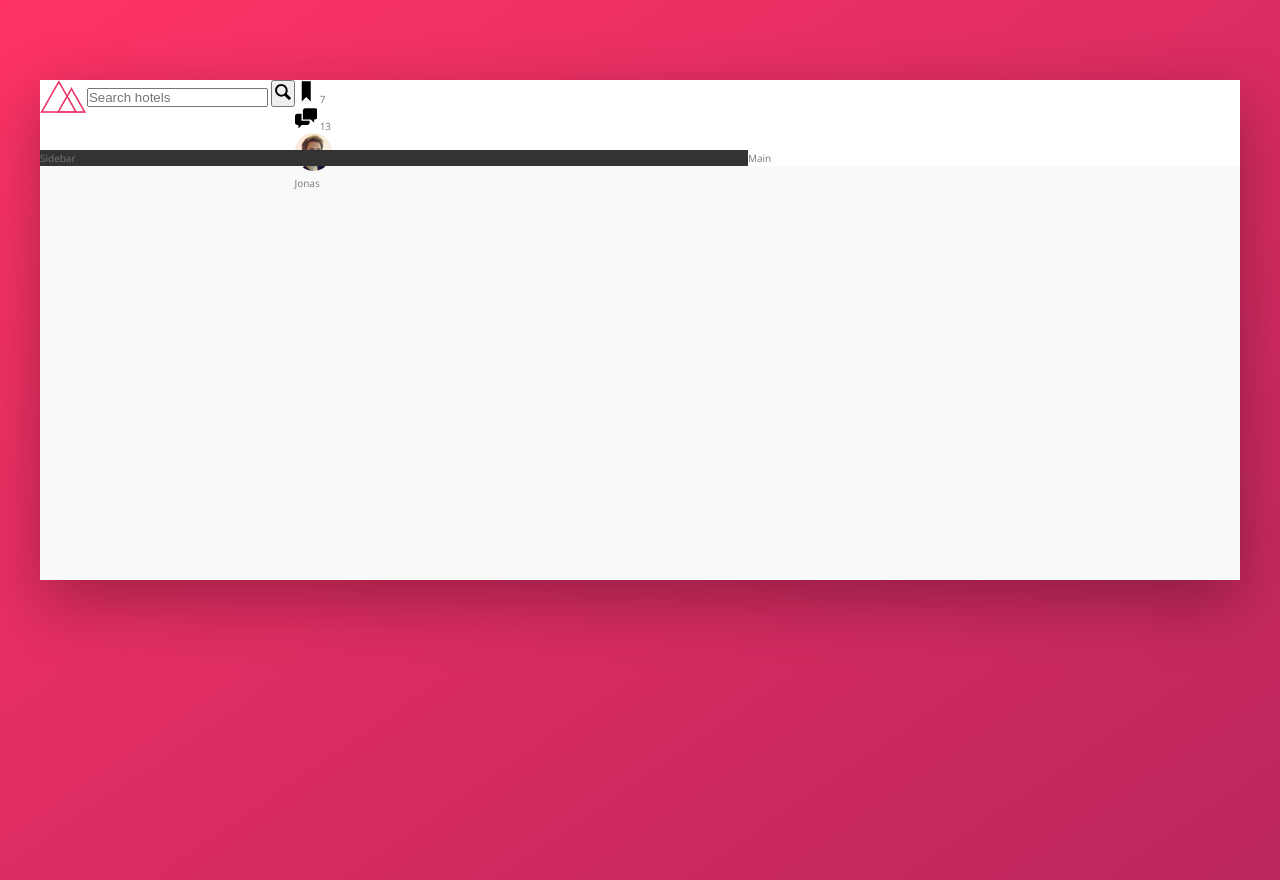
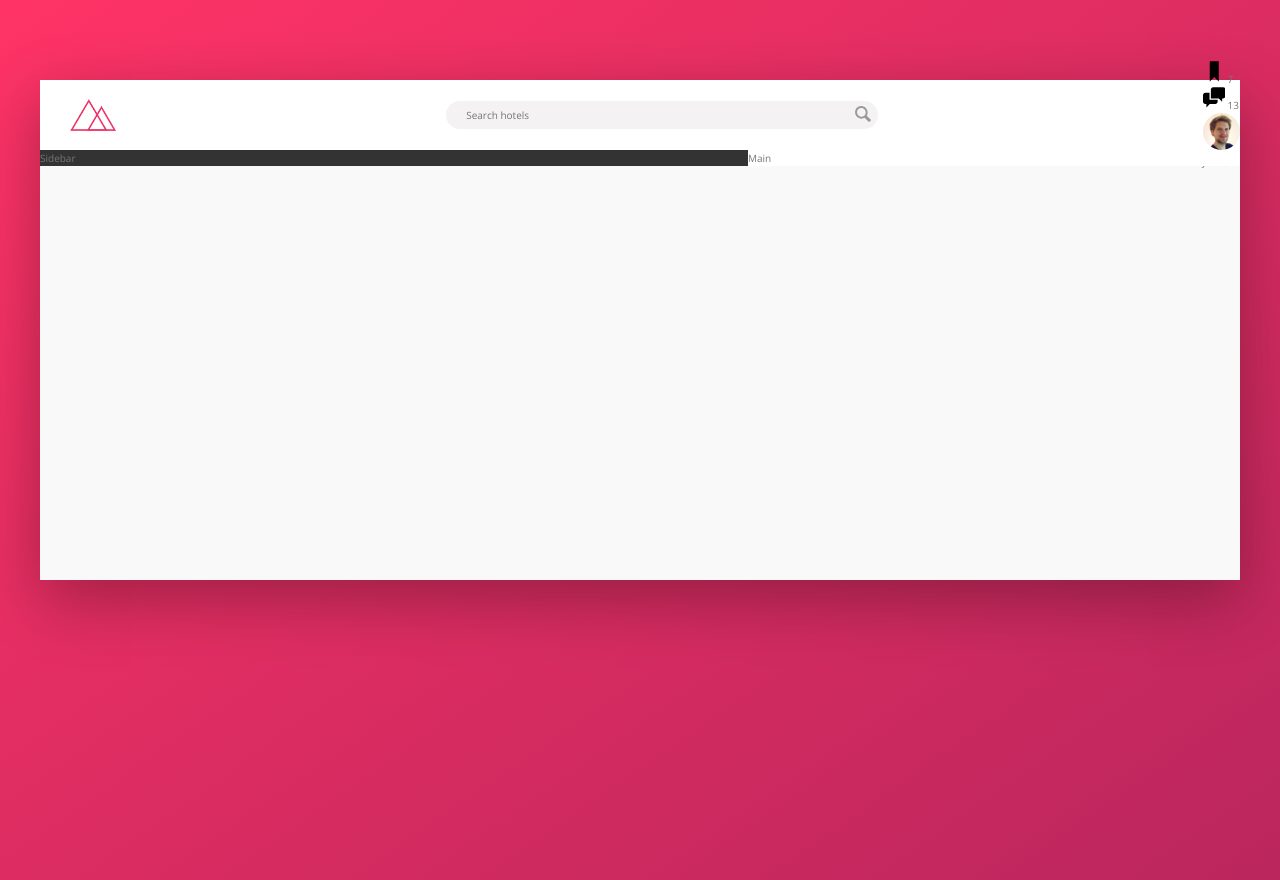
Before and after one commit to DeanDK/flexbox, a website: page index.html in a window 1280 px wide. Drawn offline with nearby package versions, Linux system fonts and the light colour scheme.

Commit message:
header setup initialized

```diff
--- a/sass/_component.scss
+++ b/sass/_component.scss
@@ -2,21 +2,58 @@
 // LOGO
 .logo {
   height: 3.25rem;
+  margin-left: 3rem;
 }
 
 ///////////////////////////////////////////////////////////
 // Search
 
 .search {
+  flex: 0 0 40%;
+
+  display: flex;
+  align-items: center;
+  justify-content: center;
   &__input {
+    font-family: inherit;
+    font-size: inherit;
+    color: inherit;
+    background-color: var(--color-grey-light-2);
+    border: none;
+    padding: 0.7rem 2rem;
+    border-radius: 100px;
+    width: 90%;
+    transition: all 0.2s;
+    margin-right: -2.5rem;
+
+    &:focus {
+      outline: none;
+      width: 100%;
+      background-color: var(--color-grey-light-2);
+    }
   }
 
   &__button {
+    border: none;
+    background-color: var(--color-grey-light-2);
+
+    &:focus {
+      outline: none;
+      &:active {
+        transform: translateY(2px);
+      }
+    }
+
+    &::-webkit-input-placeholder {
+      font-weight: 100;
+      color: var(--color-grey-light-4);
+    }
   }
 
   &__icon {
     height: 2rem;
     width: 2rem;
+    fill: var(--color-grey-dark-3);
   }
 }
 
--- a/sass/_layout.scss
+++ b/sass/_layout.scss
@@ -7,10 +7,12 @@
 }
 
 .header {
-  display: flex;
   height: 7rem;
   background-color: #fff;
   border-bottom: var(--color-grey-light-2);
+  display: flex;
+  justify-content: space-between;
+  align-items: center;
 }
 
 .content {
```
Also changed, not shown: css/style.css.
